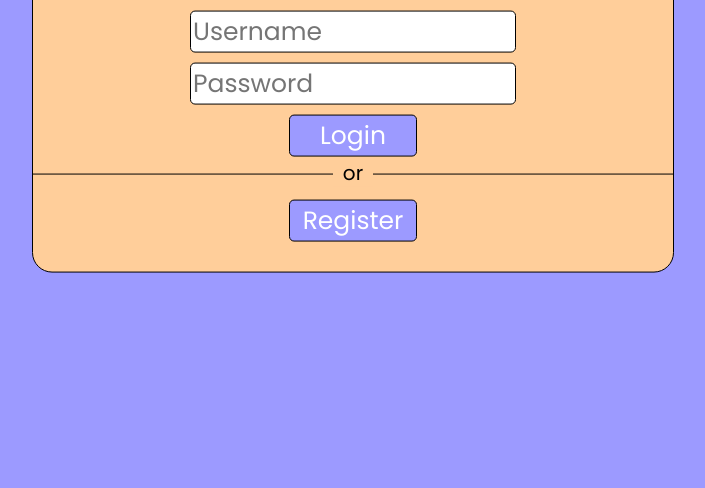
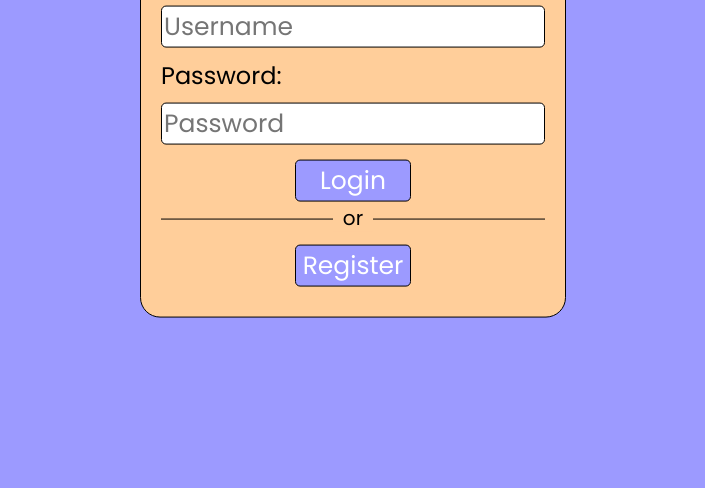
Before and after one commit to aimyv/lap-2-code-challenge, a plain HTML site: page client/index.html in a window 1280 px wide. Shown: the part 312-800 px from the top of the page, without its empty margins (287-992 px from the left). Drawn offline with Linux system fonts and the light colour scheme.

Commit message:
added labels to login and register fields

```diff
--- a/client/index.html
+++ b/client/index.html
@@ -15,12 +15,14 @@
         <h1>stash.</h1>
         <hr>
         <form id="loginForm">
+            <label for="lusername">Username:</label>
             <input id='lusername' type="text" placeholder="Username">
+            <label for="lpassword">Password:</label>
             <input id='lpassword' type="password" placeholder="Password">
-            <input type="submit" value="Login">
+            <input id="login" type="submit" value="Login">
         </form>
         <p><span>or</span></p>
-        <input type="button" value="Register" onclick="window.location.href='./register.html';">
+        <input id="register" type="button" value="Register" onclick="window.location.href='./register.html';">
         <br><br>
     </main>
 </body>
--- a/client/styles.css
+++ b/client/styles.css
@@ -16,11 +16,13 @@
     border-radius: 20px;
     text-align: center;
     background-color: var(--orange);
-    width: 50%;
+    width: 30%;
     position: fixed;
     top: 50%;
     left: 50%;
     transform: translate(-50%, -50%);
+    padding-left: 20px;
+    padding-right: 20px;
 }
 
 hr {
@@ -32,11 +34,26 @@
     flex-direction: column;
 }
 
-input {
+label {
+    text-align: left;
+    font-size: 150%;
+}
+
+input:not(#login, #register, #register2) {
+    font-family: 'Poppins', sans-serif;
+    vertical-align: top;
+    margin: 10px 0;
+    /* width: 50%; */
+    border: solid black 1px;
+    border-radius: 5px;
+    font-size: 25px;
+}
+
+#login, #register, #register2 {
     font-family: 'Poppins', sans-serif;
     vertical-align: top;
     margin: 5px auto;
-    width: 50%;
+    width: 30%;
     border: solid black 1px;
     border-radius: 5px;
     font-size: 25px;
```
Also changed, not shown: client/register.html (+4 -1 lines), 1 other file.
